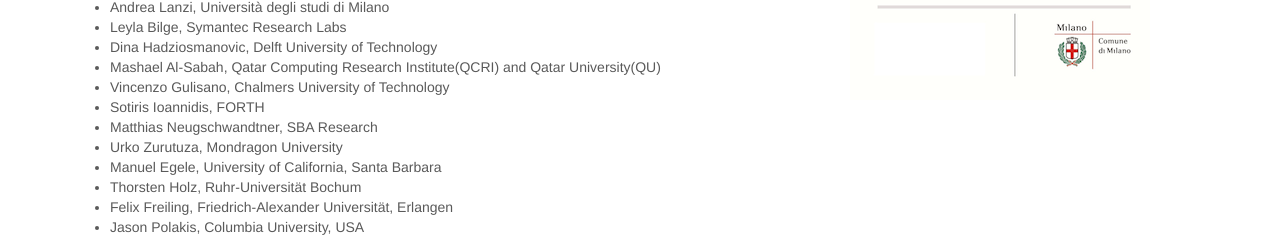
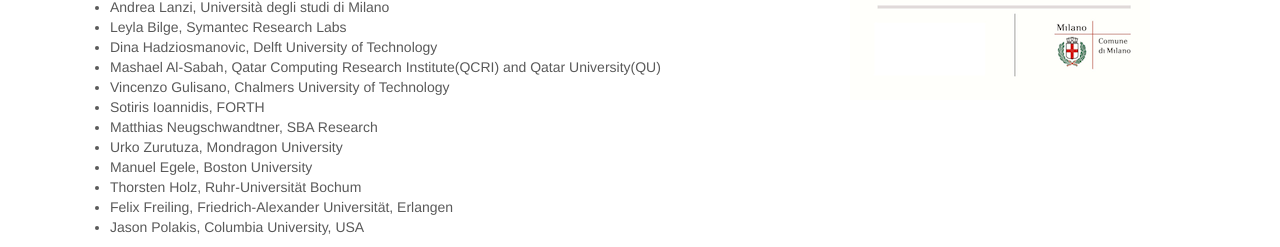
Before and after one commit to phretor/dimva2015, a plain HTML site: page build/committees.html in a window 1280 px wide. Shown: the part 769-1016 px from the top of the page. Drawn offline with nearby package versions, Linux system fonts and the light colour scheme.

Commit message:
Manuel's affiliation modified

```diff
--- a/build/committees.html
+++ b/build/committees.html
@@ -115,7 +115,7 @@
         <li>Sotiris Ioannidis, FORTH</li>
         <li>Matthias Neugschwandtner, SBA Research</li>
         <li>Urko Zurutuza, Mondragon University</li>
-        <li>Manuel Egele, University of California, Santa Barbara</li>
+        <li>Manuel Egele, Boston University</li>
         <li>Thorsten Holz, Ruhr-Universität Bochum</li>
         <li>Felix Freiling, Friedrich-Alexander Universität, Erlangen</li>
         <li>Jason Polakis, Columbia University, USA</li>
```
Also changed, not shown: source/committees.html (+1 -1 lines).
